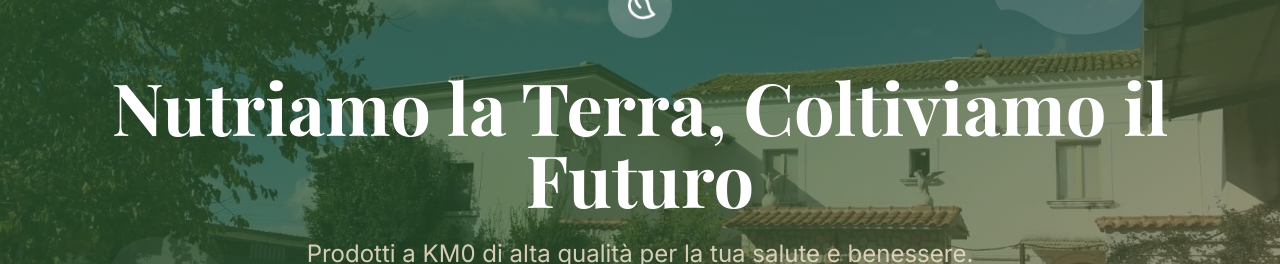
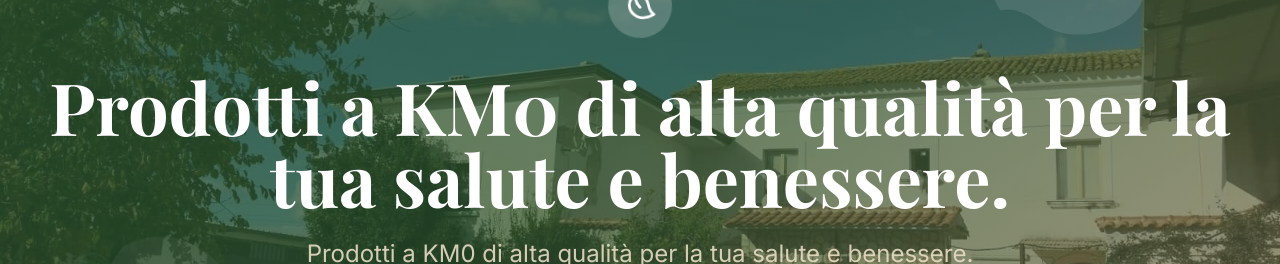
Before and after one commit to GiovanniGuarinoagricola/aziendaagricolagiovanniguarino, a React (Vite) app: page / in a window 1280 px wide. Shown: the part 232-496 px from the top of the page. Built offline with nearby package versions, Linux system fonts and the light colour scheme.

Commit message:
Aggiorna titolo hero con testo KM0
Made-with: Cursor

```diff
--- a/src/contexts/LanguageContext.tsx
+++ b/src/contexts/LanguageContext.tsx
@@ -23,7 +23,7 @@ const translations = {
     'nav.contact': 'Contatti',
 
     // Hero
-    'hero.title': 'Nutriamo la Terra, Coltiviamo il Futuro',
+    'hero.title': 'Prodotti a KM0 di alta qualità per la tua salute e benessere.',
     'hero.subtitle': 'Prodotti a KM0 di alta qualità per la tua salute e benessere.',
     'hero.cta': 'Scopri i Prodotti',
 
@@ -126,7 +126,7 @@ const translations = {
     'nav.contact': 'Contact',
 
     // Hero
-    'hero.title': 'Nourishing Earth, Growing Future',
+    'hero.title': 'High-quality zero Kilometer products for your health and wellness.',
     'hero.subtitle': 'High-quality zero Kilometer products for your health and wellness.',
     'hero.cta': 'Discover Products',
 
```
